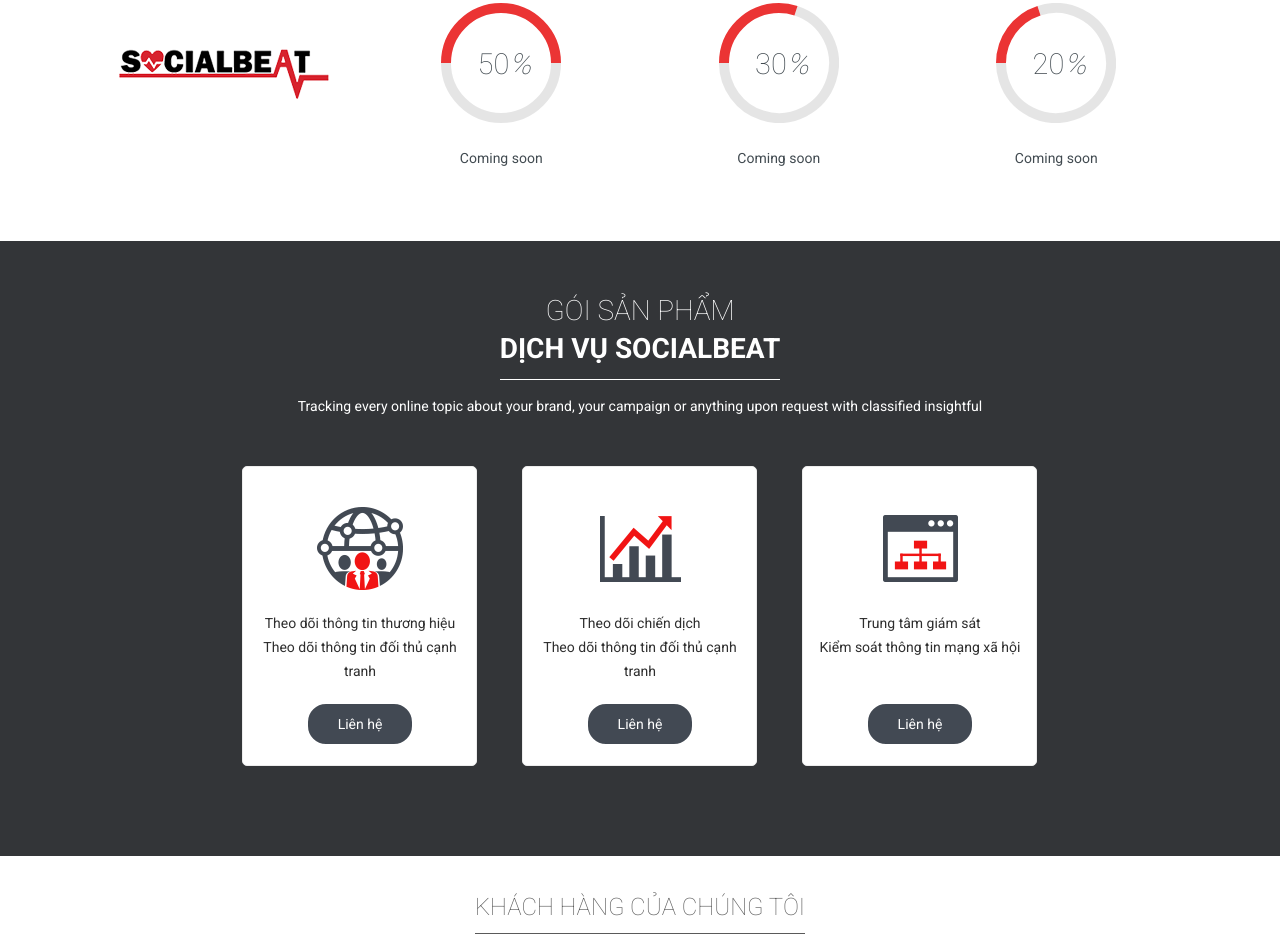
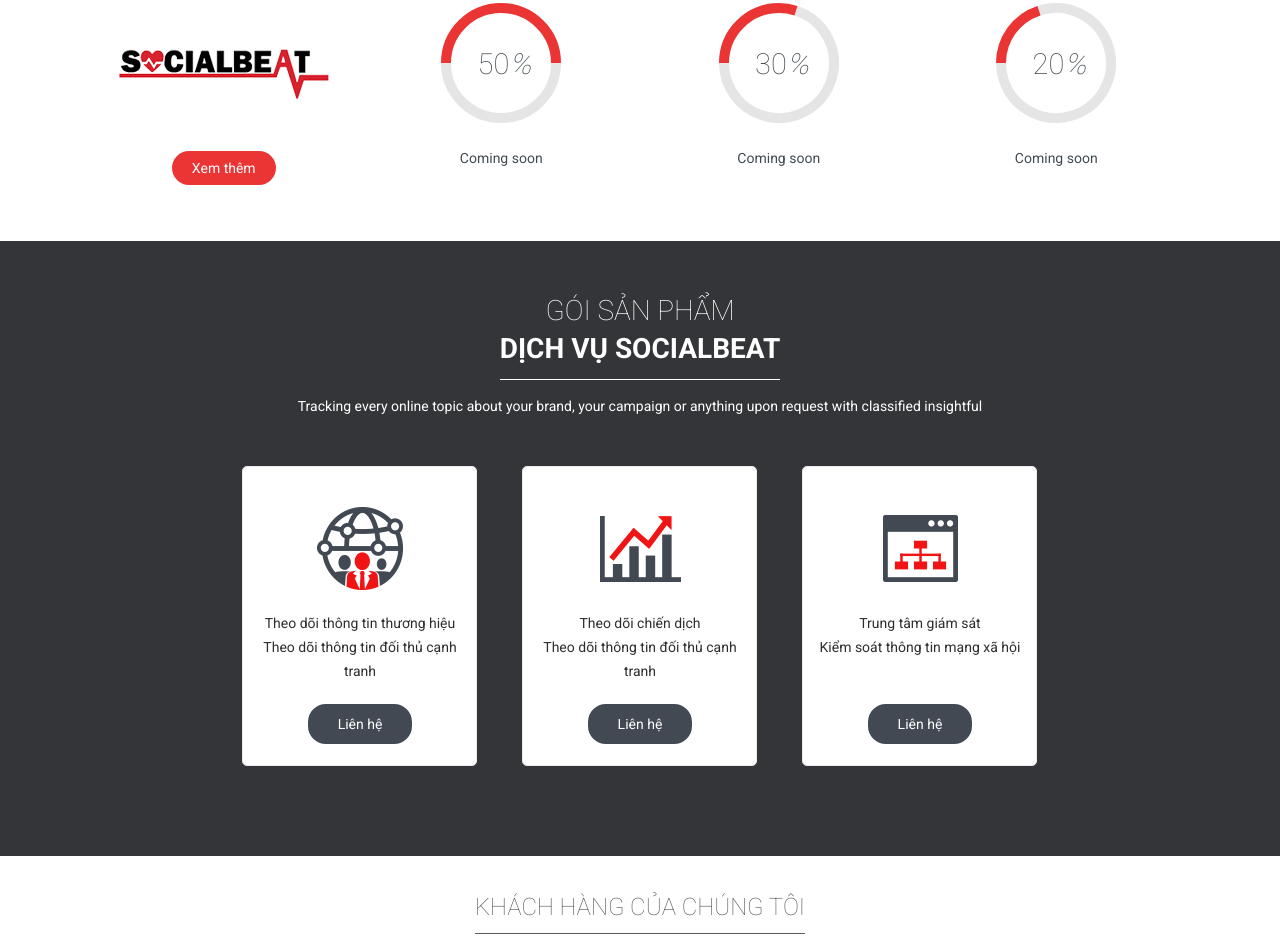
Before and after one commit to nguyenmiu512/socialbeat, a plain HTML site: page index.html in a window 1280 px wide. Shown: the part 1250-2198 px from the top of the page. Drawn offline with Linux system fonts and the light colour scheme.

Commit message:
Add files via upload

```diff
--- a/assets/css/main.css
+++ b/assets/css/main.css
@@ -261,6 +261,12 @@
 	}
 	.box-service .percent-service-1 p a{
 		color:#fff;
+	}
+	.box-service .percent-service-1 p a.link-view-more{
+		color: #fff;
+	    padding: 9px 20px;
+	    background-color: #eb3434;
+	    border-radius: 50px;
 	}
 	.box-service .in-service h3.title-service {
 	    font-size: 28px;
```
